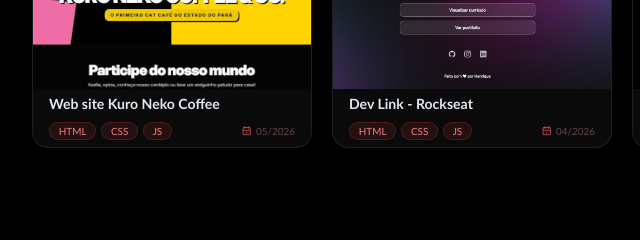
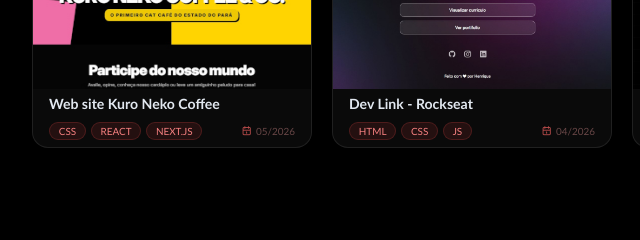
Before and after one commit to HenriqueR713/Portif-lio, a plain HTML site: page index.html in a window 1280 px wide. Shown: the part 1660-1900 px from the top of the page, 0-640 px from the left. Drawn offline with Linux system fonts and the light colour scheme.

Commit message:
add habilidades

```diff
--- a/index.html
+++ b/index.html
@@ -138,7 +138,7 @@
                     name: 'Web site Kuro Neko Coffee',
                     img: 'imagens/Projetos/KuroNeko_Y.JPG',
                     description: 'Website criado para a Kuro Neko Coffee, com foco em apresentar a personalidade e identidade da marca. A página reúne informações como história do local, cardápio, produtos, parceiros e horários de atendimento, oferecendo aos clientes uma forma simples e atrativa de conhecer melhor a cafeteria.',
-                    techs: ['HTML', 'CSS', 'JavaScript'],
+                    techs: ['HTML', 'CSS', 'JavaScript','React', 'Next.js'],
                     demo: 'https://kuro-neko-coffee.vercel.app/',
                     repo: 'https://github.com/HenriqueR713/Reformulacao-do-site-Kuro-Neko-Coffee-e-Co.'
                 })">
@@ -152,9 +152,11 @@
                         <span class="card-name">Web site Kuro Neko Coffee</span>
                         <div class="card-meta">
                             <div class="card-tags">
-                                <span class="tag">HTML</span>
+
                                 <span class="tag">CSS</span>
-                                <span class="tag">JS</span>
+
+                                <span class="tag">REACT</span>
+                                <span class="tag">NEXT.JS</span>
                             </div>
                             <span class="card-date">
                                 <i class="ti ti-calendar"></i>
@@ -266,6 +268,8 @@
                 <div class="skill-card card-entry"><i class="ti ti-brand-css3"></i><span>CSS3</span></div>
                 <div class="skill-card card-entry"><i class="ti ti-brand-javascript"></i><span>JavaScript</span></div>
                 <div class="skill-card card-entry"><i class="ti ti-brand-git"></i><span>Git</span></div>
+                <div class="skill-card card-entry"><i class="ti ti-brand-react"></i><span>React</span></div>
+                <div class="skill-card card-entry"><i class="ti ti-brand-nextjs"></i><span>Next.js</span></div>
             </div>
         </div>
 
```
